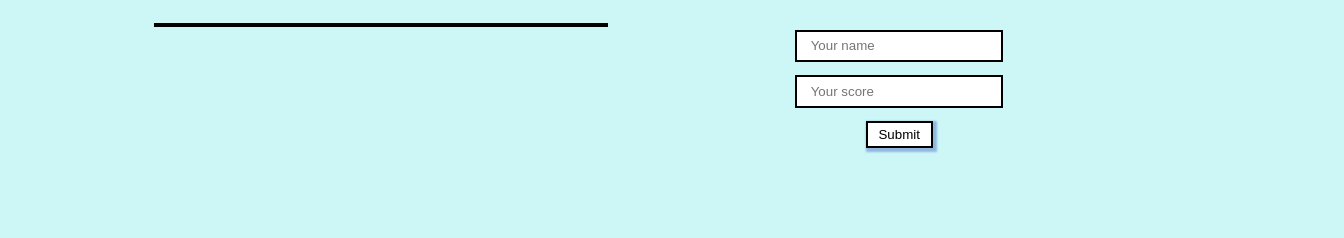
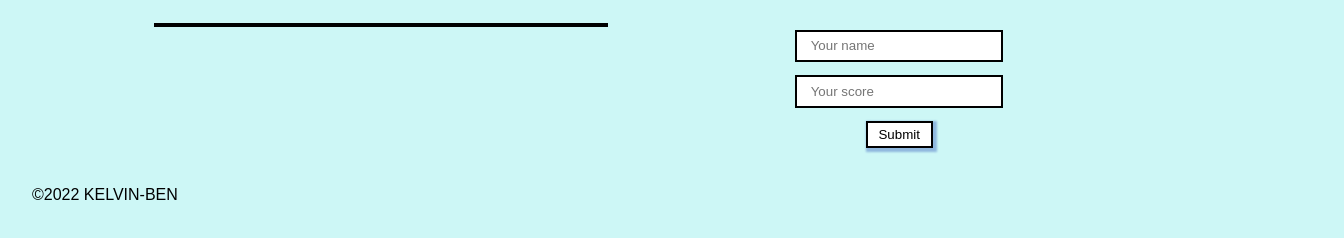
Before and after one commit to Kelvin-Ben/Leaderboard, a website with bundled scripts: page src/index.html in a window 1280 px wide. Shown: the part 154-392 px from the top of the page, 1344 px wide, since content can reach past the window. Built offline with nearby package versions, Linux system fonts and the light colour scheme; no server answers.

Commit message:
Update html file

```diff
--- a/src/index.html
+++ b/src/index.html
@@ -33,5 +33,8 @@
    </section>
    <footer></footer>
    <script src="./index.js"></script>
+   <footer>
+    &#x00A9;2022 KELVIN-BEN
+   </footer>
 </body>
 </html>
```
